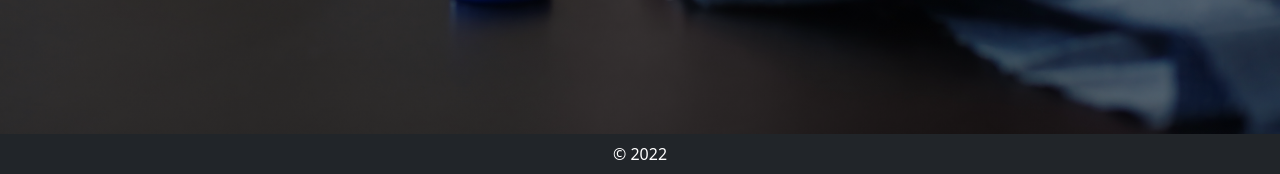
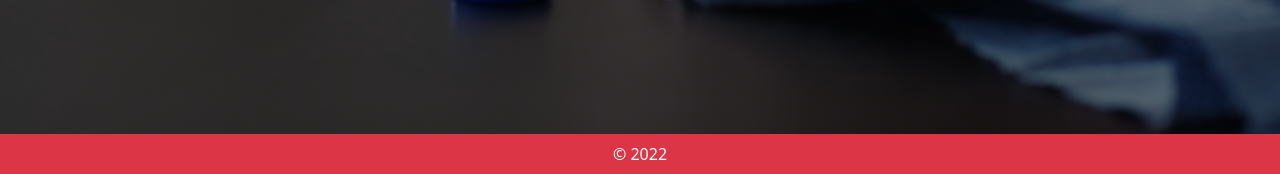
Before and after one commit to FittedSize/Measurement, a Django app: page /about/ in a window 1280 px wide. Shown: the part 786-960 px from the top of the page. Run offline with Django 4.2, Linux system fonts and the light colour scheme.

Commit message:
update footer color

```diff
--- a/app/templates/app/footer.html
+++ b/app/templates/app/footer.html
@@ -1,3 +1,3 @@
-<div class="bg-dark text-white text-center p-2">
+<div class="bg-danger text-white text-center p-2">
     <span>&copy; 2022</span>
 </div>
```
